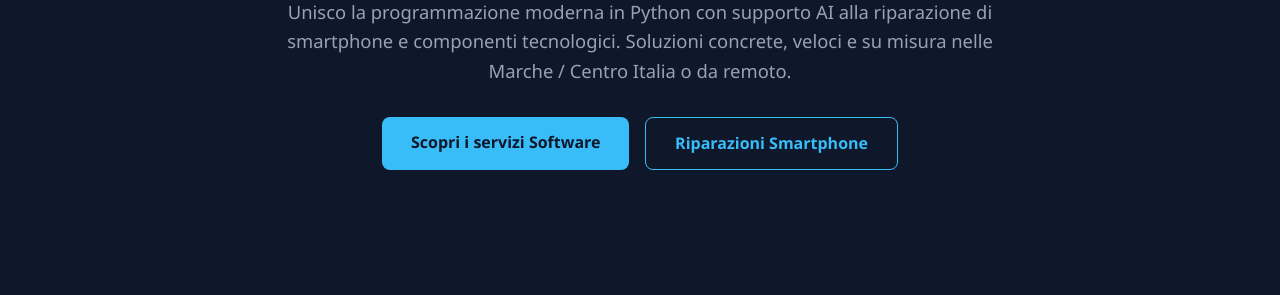
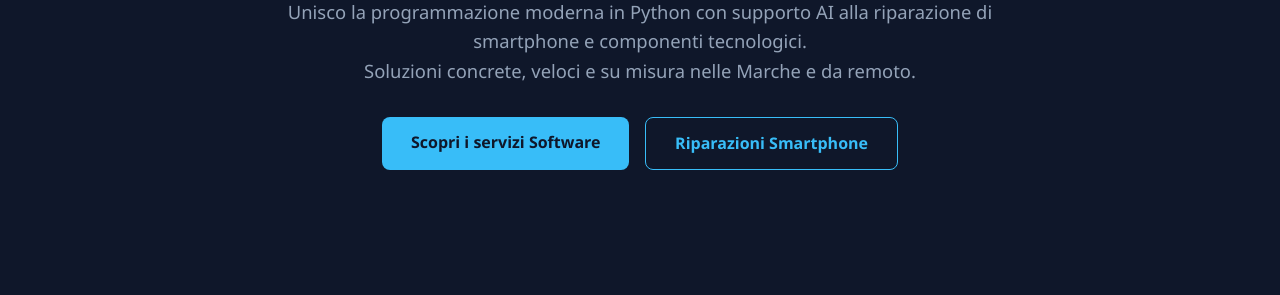
Before and after one commit to romeocaporaso/romeocaporaso.github.io, a plain HTML site: page index.html in a window 1280 px wide. Shown: the part 301-596 px from the top of the page. Drawn offline with Linux system fonts and the light colour scheme.

Commit message:
Update index.html

```diff
--- a/index.html
+++ b/index.html
@@ -204,7 +204,8 @@
 
     <div class="hero">
         <h1>Sviluppo Software & <span>Assistenza Tecnica</span></h1>
-        <p>Unisco la programmazione moderna in Python con supporto AI alla riparazione di smartphone e componenti tecnologici. Soluzioni concrete, veloci e su misura nelle Marche / Centro Italia o da remoto.</p>
+        <p>Unisco la programmazione moderna in Python con supporto AI alla riparazione di smartphone e componenti tecnologici.<br>Soluzioni concrete, veloci e su misura nelle Marche e da remoto.</p>
+
         <div class="btn-group">
             <a href="#programmazione" class="btn btn-primary">Scopri i servizi Software</a>
             <a href="#riparazioni" class="btn btn-outline">Riparazioni Smartphone</a>
```
